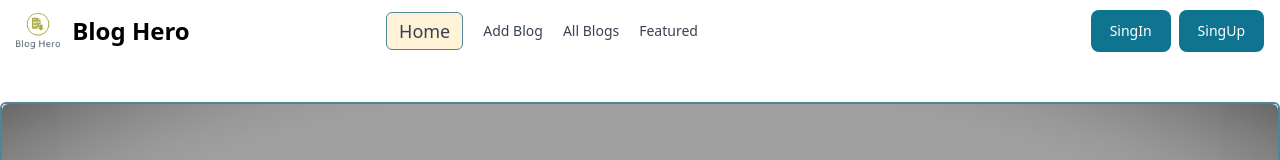
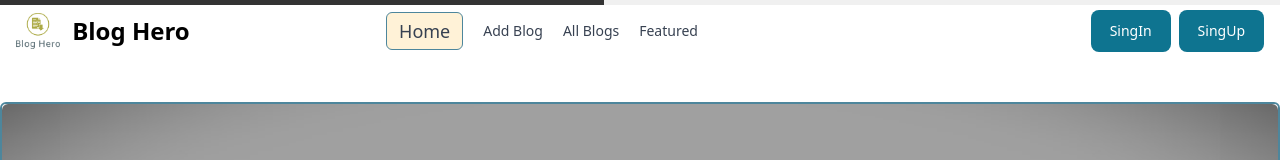
Before and after one commit to devo-ab/blog-hero-client, a React (Vite) app: page / in a window 1280 px wide. Shown: the top 160 px of the page. Built offline with nearby package versions, Linux system fonts and the light colour scheme; no server answers.

Commit message:
added scroll bar in top

```diff
--- a/package.json
+++ b/package.json
@@ -21,6 +21,7 @@
     "react": "^18.2.0",
     "react-dom": "^18.2.0",
     "react-icons": "^5.2.1",
+    "react-intersection-observer": "^9.10.2",
     "react-router-dom": "^6.23.0",
     "react-simple-typewriter": "^5.0.1",
     "react-toastify": "^10.0.5",
--- /dev/null
+++ b/src/Home/CustomScrollbar.css
@@ -0,0 +1,17 @@
+.custom-scrollbar {
+    position: fixed;
+    top: 0;
+    left: 0;
+    width: 100%;
+    height: 5px;
+    background-color: #f0f0f0;
+    z-index: 9999;
+}
+
+.custom-scrollbar-thumb {
+    position: absolute;
+    top: 0;
+    left: 0;
+    height: 100%;
+    background-color: #333;
+}
--- /dev/null
+++ b/src/Home/CustomScrollbar.jsx
@@ -0,0 +1,45 @@
+import React, { useState, useEffect } from 'react';
+import { motion, useAnimation } from 'framer-motion';
+import { useInView } from 'react-intersection-observer';
+import './CustomScrollbar.css';
+
+const CustomScrollbar = () => {
+  const controls = useAnimation();
+  const { ref, inView } = useInView();
+  const [scrollPercentage, setScrollPercentage] = useState(0);
+
+  useEffect(() => {
+    const updateScrollPercentage = () => {
+      const windowHeight = window.innerHeight;
+      const documentHeight = document.documentElement.scrollHeight;
+      const scrollTop = window.pageYOffset || document.documentElement.scrollTop;
+      const scrollPercentage = (scrollTop / (documentHeight - windowHeight)) * 100;
+      setScrollPercentage(scrollPercentage);
+    };
+
+    window.addEventListener('scroll', updateScrollPercentage);
+
+    return () => {
+      window.removeEventListener('scroll', updateScrollPercentage);
+    };
+  }, []);
+
+  useEffect(() => {
+    if (inView) {
+      controls.start({ width: `${scrollPercentage}%` });
+    }
+  }, [controls, inView, scrollPercentage]);
+
+  return (
+    <div className="custom-scrollbar">
+      <motion.div
+        ref={ref}
+        className="custom-scrollbar-thumb"
+        animate={controls}
+        transition={{ duration: 0.3 }}
+      />
+    </div>
+  );
+};
+
+export default CustomScrollbar;
--- a/src/Home/Home.jsx
+++ b/src/Home/Home.jsx
@@ -1,22 +1,19 @@
-import { motion, useScroll } from "framer-motion";
 import Banner from "./Banner";
 import NewsLetter from "./NewsLetter";
 import RecentBlogs from "./RecentBlogs";
 import GetInTouch from "../Components/GetInTouch";
+import CustomScrollbar from "./CustomScrollbar";
+// import React from 'react';
 
 const Home = () => {
-  const { scrollYProgress } = useScroll();
-  // const currentTime = new Date();
-
-
   return (
-    <motion.div>
-      <motion.div style={{ scaleX: scrollYProgress }} />
+    <div>
+      <CustomScrollbar />
       <Banner></Banner>
       <RecentBlogs></RecentBlogs>
       <NewsLetter></NewsLetter>
       <GetInTouch></GetInTouch>
-    </motion.div>
+    </div>
   );
 };
 
```
Also changed, not shown: 1 other file (tests, documents, lock files or other folders).
